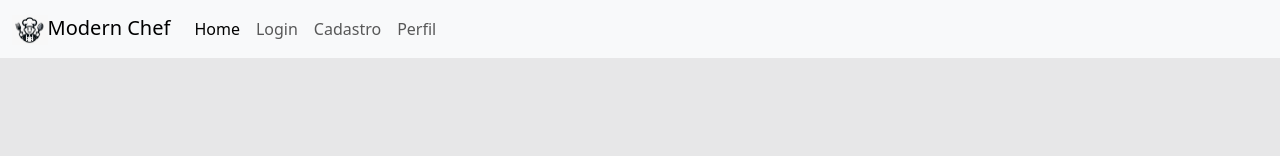
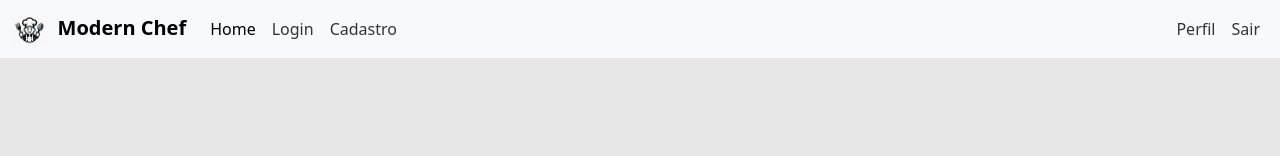
Before and after one commit to PedroZotelli/PGT-ModernChef, a React (Create React App) app in the folder modernchef/: page / in a window 1280 px wide. Shown: the top 156 px of the page. Built offline with nearby package versions, Linux system fonts and the light colour scheme; no server answers.

Commit message:
update navbar
CSS
falta ainda o botao funcionar

```diff
--- a/modernchef/src/Components/Navbar/navbarComponent.css
+++ b/modernchef/src/Components/Navbar/navbarComponent.css
@@ -0,0 +1,21 @@
+.navbar {
+    background-color: #f8f9fa; /* Cor de fundo da navbar */
+  }
+
+  .navbar-brand img {
+    margin-right: 10px; /* Espaço entre a logo e o texto */
+  }
+
+  .navbar-brand {
+    font-weight: bold; /* Estilo da fonte da marca */
+  }
+
+  .nav-link {
+    color: #333; /* Cor do texto dos links */
+    font-weight: 500; /* Estilo da fonte dos links */
+  }
+
+  .nav-link:hover {
+    text-decoration: none;
+    color: #007bff; /* Cor do texto dos links ao passar o mouse */
+  }
--- a/modernchef/src/Components/Navbar/navbarComponent.jsx
+++ b/modernchef/src/Components/Navbar/navbarComponent.jsx
@@ -1,6 +1,7 @@
 import React from 'react';
 import { Link } from 'react-router-dom';
 import logo from '../Assets/logo.png';
+import './navbarComponent.css'; // Importa o arquivo CSS
 
 function Navbar() {
   return (
@@ -38,9 +39,16 @@ function Navbar() {
                 Cadastro
               </Link>
             </li>
+          </ul>
+          <ul className="navbar-nav ml-auto mb-2 mb-lg-0">
             <li className="nav-item">
               <Link className="nav-link" to="/profile">
                 Perfil
+              </Link>
+            </li>
+            <li className="nav-item">
+              <Link className="nav-link" to="/logout">
+                Sair
               </Link>
             </li>
           </ul>
```
Also changed, not shown: modernchef/src/Components/SearchBar/searchbarComponent.css (line endings or trailing spaces).
